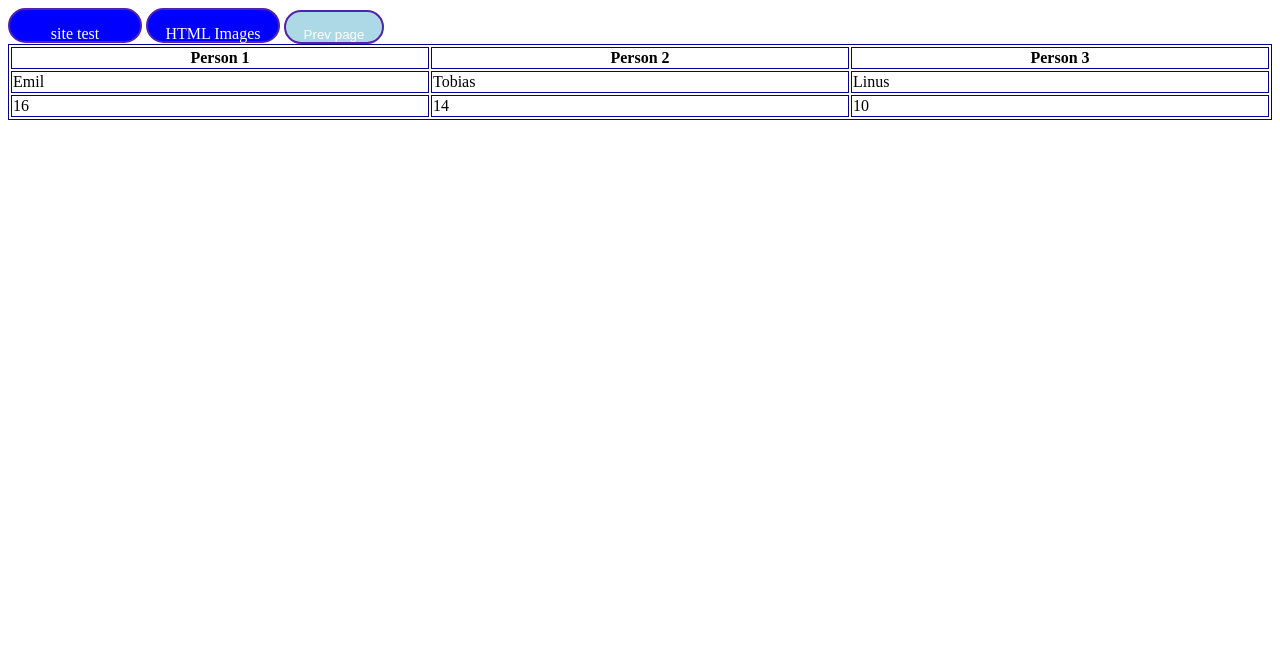
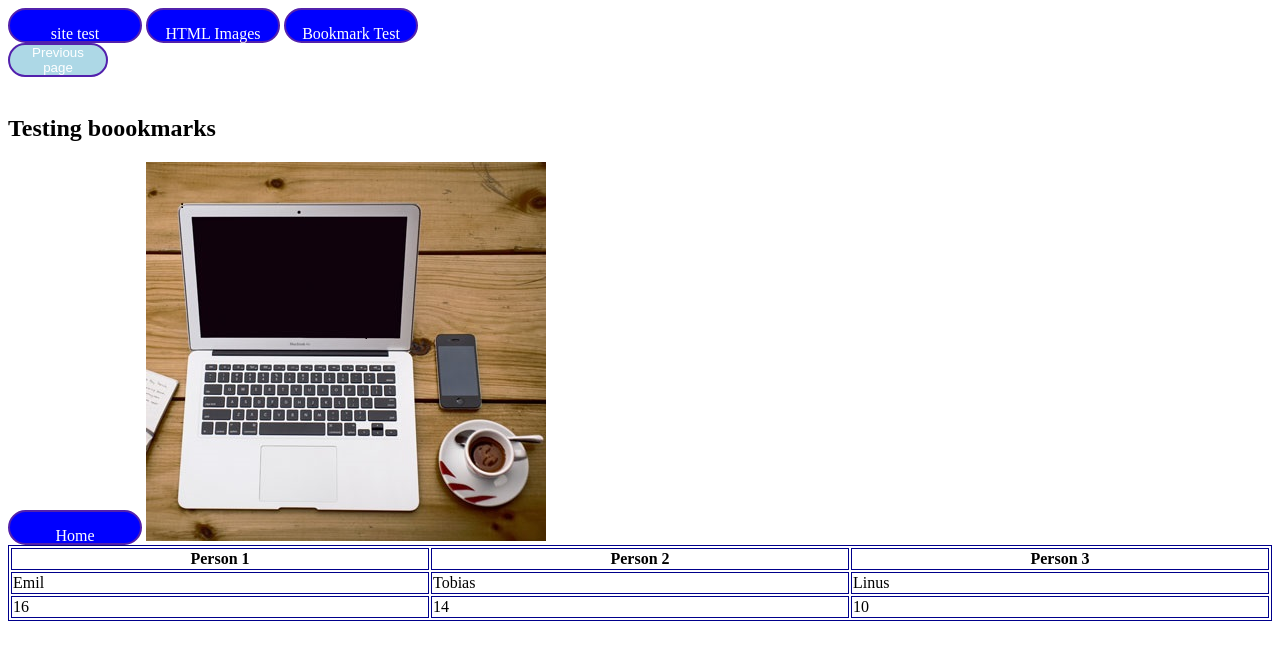
Before and after one commit to ChunkyChunkers/Front-End-Repo, a plain HTML site: page Html learning 1/W3S School1/Learning html2.html in a window 1280 px wide. Drawn offline with Linux system fonts and the light colour scheme.

Commit message:
Made changes did a map imag test

```diff
--- a/Html learning 1/W3S School1/Learning html2.html
+++ b/Html learning 1/W3S School1/Learning html2.html
@@ -12,8 +12,18 @@
         <!--Links 2-->
         <a href="https://www.google.com/doodles/" target="blank">site test</a>
         <a href="https://www.google.com/doodles/" target="_blank">HTML Images</a>
-        <button onclick="document.location= 'http://127.0.0.1:5500/Html%20learning%201/Tables%20using%20html.html'">Prev page</button><br>
+        <a href="#b1"> Bookmark Test</a>
+        <button onclick="document.location= 'http://127.0.0.1:5500/Html%20learning%201/Tables%20using%20html.html">Previous page</button><br>
 
+        <h2 id="b1">Testing boookmarks</h2>
+        <a href="default.html">Home</a>
+      <img src="/Image folder/Map test image.jpg " alt="Workplace" usemap="#workmap">
+      <map name="workmap">
+        <area shape="rect" coords="31, 45, 271, 348" alt="Computer" href="Computer.htm">
+
+
+      </map>
+        <!--table-->
         <table>
             <tr>
               <th>Person 1</th>
--- a/Html learning 1/W3S School1/linkstyle.css
+++ b/Html learning 1/W3S School1/linkstyle.css
@@ -34,6 +34,15 @@ button{
   height: 1px;
   text-align: center;
 }
+button:hover
+{
+  background-color: rgb(99, 137, 240);
+}
+button{
+  display: flex;
+  justify-content: center;
+  align-items: center;
+}
 table, th, td
 {
   border: 1px  solid darkblue;
```
Also changed, not shown: Image folder/Map test image.jpg (added), Image folder/Owari No Seraph.jpg (added), Image folder/mac.jpg (added), 1 other file.
